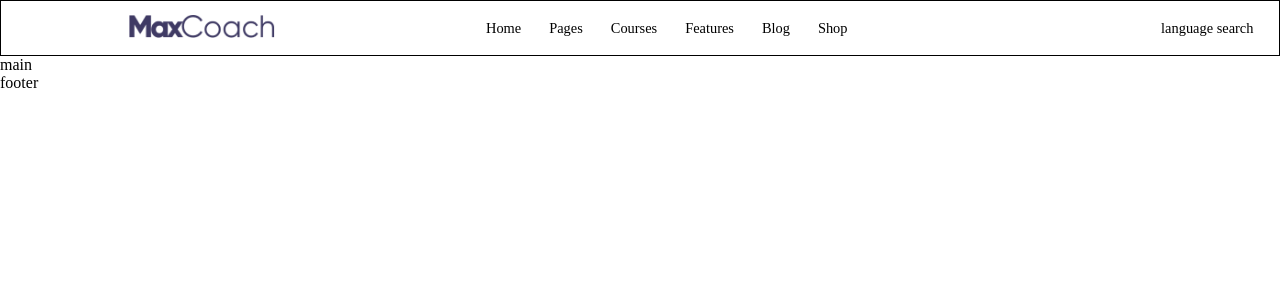
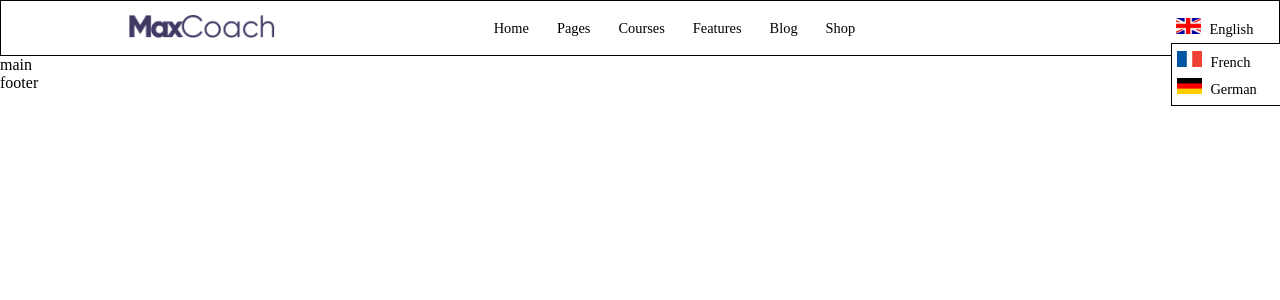
Before and after one commit to alemonacoo/proj-html-vuejs, a Vue app: page / in a window 1280 px wide. Shown: the top 300 px of the page. Built offline with nearby package versions, Linux system fonts and the light colour scheme.

Commit message:
Adding functioning header pt.2 (languages)

```diff
--- a/src/components/header/HeaderComponent.vue
+++ b/src/components/header/HeaderComponent.vue
@@ -2,59 +2,98 @@
   <header>
     <!-- <script src="https://kit.fontawesome.com/710259c6f3.js" crossorigin="anonymous"></script> -->
     <div class="img-container">
-        <img src="@/assets/img/dark-logo.png" alt="max_coach_logo">
+      <img src="@/assets/img/dark-logo.png" alt="max_coach_logo" />
     </div>
     <div class="lists-container">
-        <div class="list" v-for="list in dropdowns" :key="list.title" @click="setActiveList(list)" >
-            {{list.title}} <i class="fa-solid fa-caret-down"></i>
+      <div
+        class="list"
+        v-for="list in dropdowns"
+        :key="list.title"
+        @click="setActiveList(list)"
+      >
+        {{ list.title }} <i class="fa-solid fa-caret-down"></i>
         <div v-if="list === activeIndex">
           <ul>
             <li v-for="link in list.links" :key="link.name">
-                        <a :href="link.link">{{link.name}}</a>
+              <a :href="link.link">{{ link.name }}</a>
             </li>
           </ul>
         </div>
       </div>
     </div>
     <div>
-        language
-        search
+      <div
+        class="languages list"
+        @click="displayedLanguages = !displayedLanguages"
+      >
+        <img
+          :src="require('../../assets/img/' + languages[0].image)"
+          alt="language"
+          class="language-img"
+        />
+        {{ languages[0].language }}
+        <ul v-if="displayedLanguages">
+          <li
+            v-for="(language, index) in languages"
+            :key="index"
+            @click="changeLanguage(index)"
+          >
+            <p v-if="language.language != languages[0].language">
+              <img
+                :src="require('../../assets/img/' + language.image)"
+                alt="language"
+                class="language-img"
+              />
+              {{ language.language }}
+            </p>
+          </li>
+        </ul>
+      </div>
+      <div class="user"></div>
+      <div class="search-bar"></div>
     </div>
   </header>
 </template>
 
 <script>
-
-import dropdowns from '@/data/headerDropdowns.json';
+import dropdowns from "@/data/headerDropdowns.json";
+import languages from "@/data/languages.json";
 
 export default {
-    name: 'HeaderComponent',
-    data(){
+  name: "HeaderComponent",
+  data() {
     return {
       dropdowns,
-            activeIndex: 0
-        }
+      languages,
+      activeIndex: 0,
+      displayedLanguages: true,
+    };
   },
-    mounted(){
-        console.log('dropdown lists in header: ',dropdowns);
+  mounted() {
+    console.log("dropdown lists in header: ", dropdowns);
+    console.log("languages image:", languages[0].image);
   },
-    methods:{
-        setActiveList(i){
-            if(i == this.activeIndex){
-                return this.activeIndex = 0;
+  methods: {
+    setActiveList(i) {
+      if (i == this.activeIndex) {
+        return (this.activeIndex = 0);
       }
       this.activeIndex = i;
       return this.activeIndex;
-        }
-
-
-    }
-}
+    },
+    changeLanguage(i) {
+      [this.languages[0], this.languages[i]] = [
+        this.languages[i],
+        this.languages[0],
+      ];
+    },
+  },
+};
 </script>
 
 <style lang="scss" scoped>
-@import '@/main.scss';
-header{
+@import "@/main.scss";
+header {
   @include flex-row;
   justify-content: space-between;
   align-items: center;
@@ -64,36 +103,38 @@ header{
   max-height: 7vh;
   width: 100%;
   border: solid black 1px;
-    .img-container{
+  .img-container {
     transform: translateX(70%);
-        img{
+    img {
       height: 3vh;
     }
   }
-    .lists-container{
+  .lists-container {
     @include flex-row;
-        .list{
+    .list {
       @include flex-col;
       position: relative;
       margin: 0px 14px;
-            ul{
+    }
+  }
+  ul {
     position: absolute;
     list-style-type: none;
     padding: 0px 5px;
     background-color: white;
+    transform: translate(-5px, 5px);
     border: solid black 1px;
-                li{
+    li {
       margin: 7px 0px;
-                    a{
+      min-width: 100px;
+      a {
         color: black;
-                    }
-
       }
     }
   }
-
+  .language-img {
+    height: 2vh;
+    margin-right: 5px;
   }
 }
-
-
 </style>
--- /dev/null
+++ b/src/data/languages.json
@@ -0,0 +1,14 @@
+[
+  {
+    "language": "English",
+    "image": "en.png"
+  },
+  {
+    "language": "French",
+    "image": "fr.png"
+  },
+  {
+    "language": "German",
+    "image": "de.png"
+  }
+]
```
Lines whose indentation alone changed are shown as unchanged.
